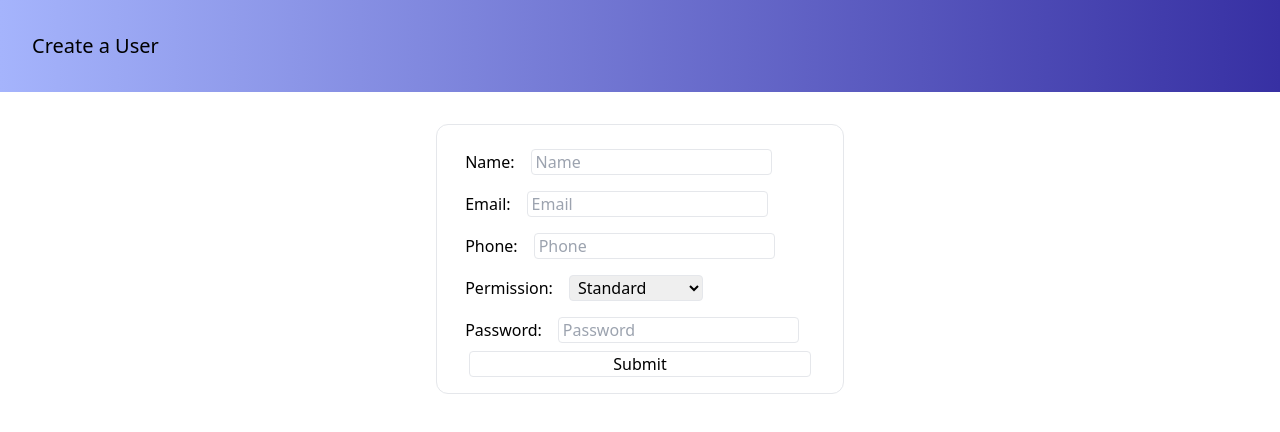
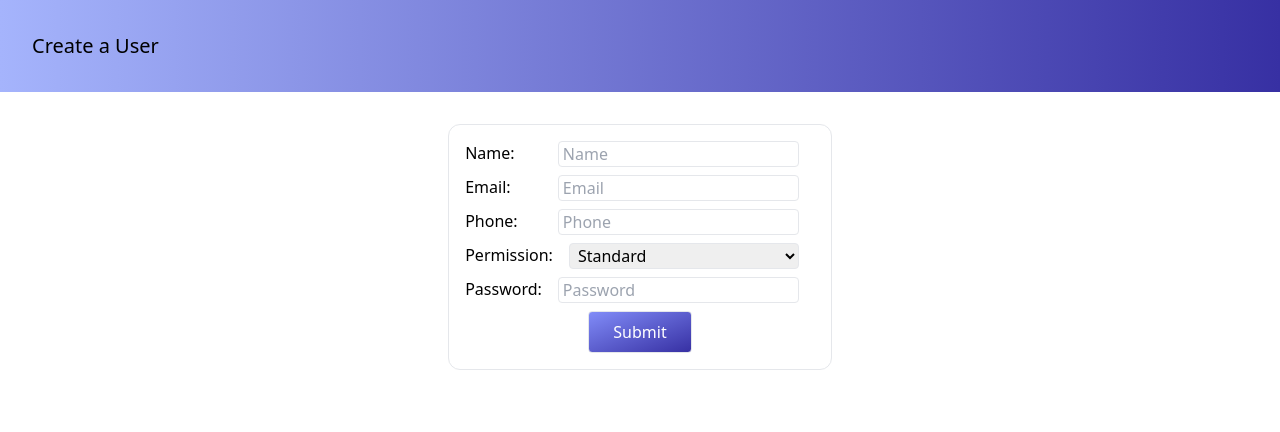
Before and after one commit to ferrbruno/nextar-backoffice-fullstack-challenge, a Next.js app in the folder apps/client/: page /users/create in a window 1280 px wide. Shown: the top 432 px of the page. Built offline with nearby package versions, Linux system fonts and the light colour scheme; no server answers.

Commit message:
feat(client): aligned create user form :sparkles:

```diff
--- a/apps/client/src/pages/users/create.tsx
+++ b/apps/client/src/pages/users/create.tsx
@@ -33,9 +33,9 @@ export default function UsersCreate() {
       <Title label="Create a User" />
       <form
         onSubmit={onSubmit}
-        className="p-4 m-8 border rounded-xl flex flex-col place-content-evenly w-fit h-fit"
+        className="p-4 m-8 border rounded-xl flex flex-col gap-2 place-content-evenly w-fit h-fit"
       >
-        <label className="m-2 px-1">
+        <label className="flex w-full justify-between">
           Name:
           <input
             type="text"
@@ -44,7 +44,7 @@ export default function UsersCreate() {
             onChange={(e) => setName(e.target.value)}
           />
         </label>
-        <label className="m-2 px-1">
+        <label className="flex w-full justify-between">
           Email:
           <input
             type="text"
@@ -53,7 +53,7 @@ export default function UsersCreate() {
             onChange={(e) => setEmail(e.target.value)}
           />
         </label>
-        <label className="m-2 px-1">
+        <label className="flex w-full justify-between">
           Phone:
           <input
             type="text"
@@ -62,17 +62,17 @@ export default function UsersCreate() {
             onChange={(e) => setPhone(e.target.value)}
           />
         </label>
-        <label className="m-2 px-1">
+        <label className="flex w-full justify-between">
           Permission:
           <select
-            className="mx-4 px-1 border rounded"
+            className="mx-4 px-1 border rounded w-full"
             onChange={(e) => setPermission(e.target.value as Permission)}
           >
             <option value={Permission.standard}>Standard</option>
             <option value={Permission.admin}>Administrator</option>
           </select>
         </label>
-        <label className="m-2 px-1">
+        <label className="flex w-full justify-between">
           Password:
           <input
             type="password"
@@ -84,7 +84,7 @@ export default function UsersCreate() {
         <input
           type="submit"
           value="Submit"
-          className="mx-4 px-1 border rounded"
+          className="mx-4 py-2 px-6 w-fit self-center border rounded bg-gradient-to-br from-indigo-400 to-indigo-800 text-white hover:bg-gradient-to-tl"
         />
       </form>
     </div>
```
